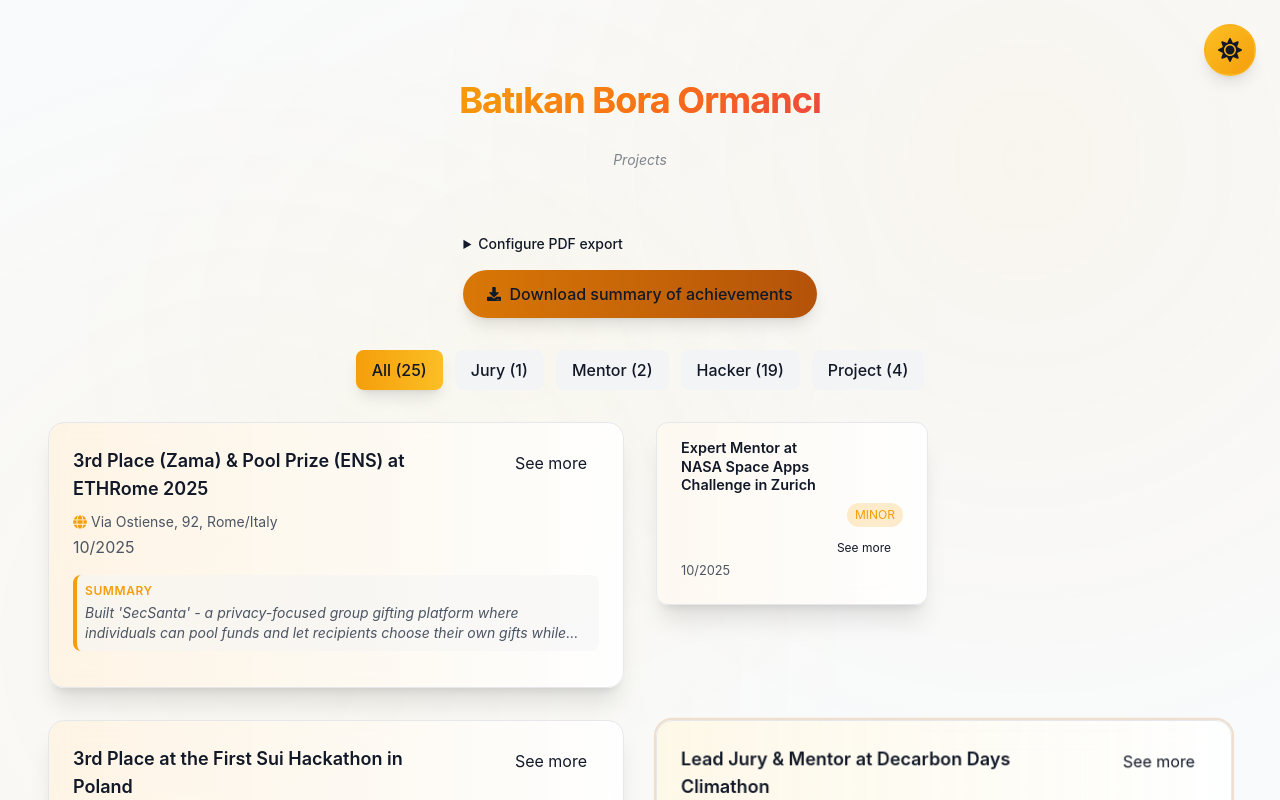
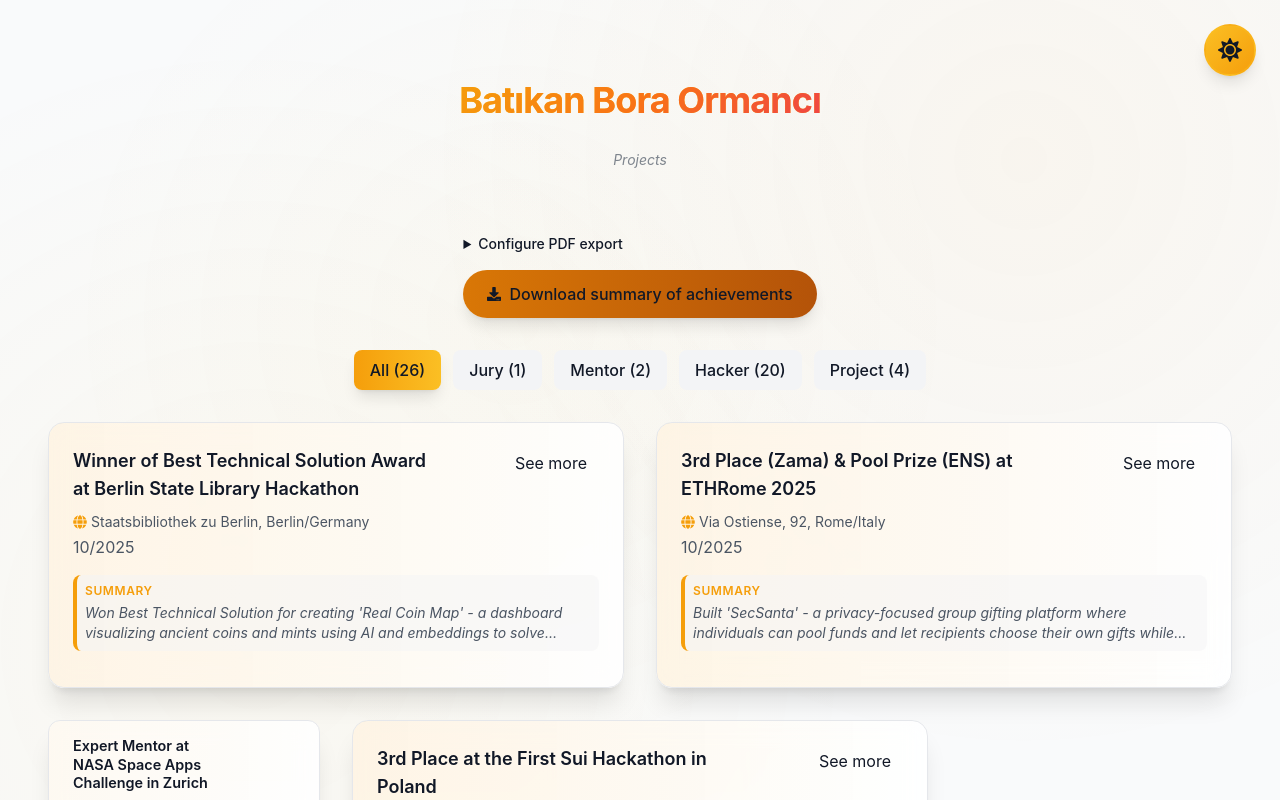
Before and after one commit to batikanor/batikanor.github.io, a Next.js app: page /projects in a window 1280 px wide. Shown: the top 800 px of the page. Built offline with nearby package versions, Linux system fonts and the light colour scheme; what @mysten/dapp-kit would draw is missing.

Commit message:
feat: add Real Coin Map project to portfolio

```diff
--- a/src/data/contestsAndActivities.js
+++ b/src/data/contestsAndActivities.js
@@ -1,4 +1,53 @@
 export const contestsAndActivities = [
+  {
+    slug: "real-coin-map-2025",
+    importance: 5,
+    categories: ["Hacker"],
+    title:
+      "Winner of Best Technical Solution Award at Berlin State Library Hackathon",
+    mapData: {
+      venue: "Staatsbibliothek zu Berlin",
+      city: "Berlin",
+      country: "Germany",
+      coordinates: { lat: 52.5074, lng: 13.3708 },
+    },
+    date: "10/2025",
+    shortDescription:
+      "Won Best Technical Solution for creating 'Real Coin Map' - a dashboard visualizing ancient coins and mints using AI and embeddings to solve numismatic challenges.",
+    longDescription: `This project created a proof of concept through visualizing the average look of coins from certain mints or for finding locations on a beautiful map, and demonstrated reasonable business cases for its realisation in academic or industrial contexts.
+
+The project also demonstrated the use of AI, Embeddings, and LLMs to address numismatics and archeology problems through a nice, state-of-the-art technology dashboard.
+
+{{gdrive_embed[0]}}
+
+Small note: I couldn't find where I put the prize certificate. I'll add a picture of it if I find it sometime, not that it matters...`,
+    technologies: [
+      "AI",
+      "Embeddings",
+      "LLM",
+      "Python",
+      "Numismatics",
+      "Geospatial Data",
+    ],
+    links: [
+      {
+        label: "Live Demo",
+        url: "https://lab.sbb.berlin/real-coin-map/",
+      },
+      {
+        label: "GitHub Repository",
+        url: "https://github.com/batikanor/realcoinmap",
+      },
+    ],
+    gdrive_embed: [
+      {
+        url: "https://drive.google.com/file/d/1ZQqW433UVN3nR6zc0_dC8VFxuzsh4Ihj/view?t=2",
+        abovePhotoCaption: "Pitching the project results at the hackathon.",
+        desktopSize: "XL",
+        mobileSize: "M",
+      },
+    ],
+  },
   {
     slug: "ethrome-2025",
     importance: 6,
```
Also changed, not shown: 1 other file (tests, documents, lock files or other folders).
